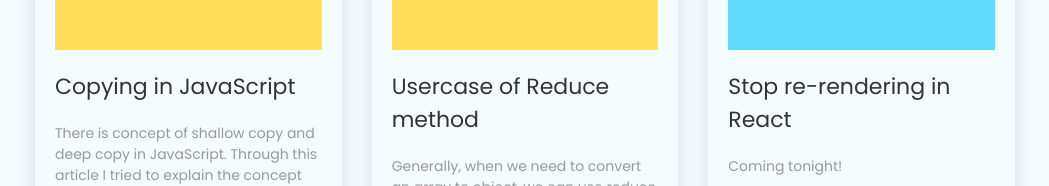
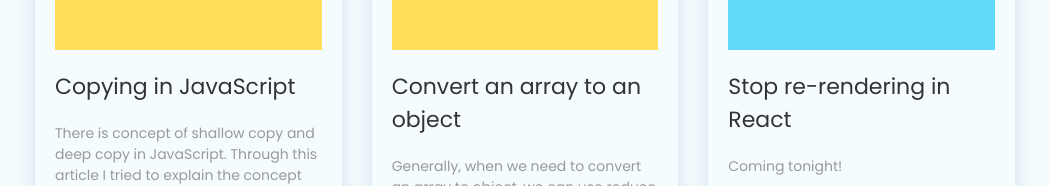
Before and after one commit to ip127001/devrk, a React (Create React App) app: page / in a window 1280 px wide. Shown: the part 1775-1961 px from the top of the page, without its empty margins (115-1164 px from the left). Built offline with nearby package versions, Linux system fonts and the light colour scheme.

Commit message:
blog link corrected

```diff
--- a/src/components/blogs/blogs.js
+++ b/src/components/blogs/blogs.js
@@ -15,10 +15,10 @@
     },
     {
       background: objects,
-      title: 'Usercase of Reduce method',
+      title: 'Convert an array to an object',
       description:
         'Generally, when we need to convert an array to object, we can use reduce method. I used an example to explain in this article.',
-      link: 'https://dev.to/ip127001/copying-objects-in-javascript-440b',
+      link: 'https://dev.to/ip127001/convert-an-array-to-an-object-pne',
     },
     {
       background: react,
```
